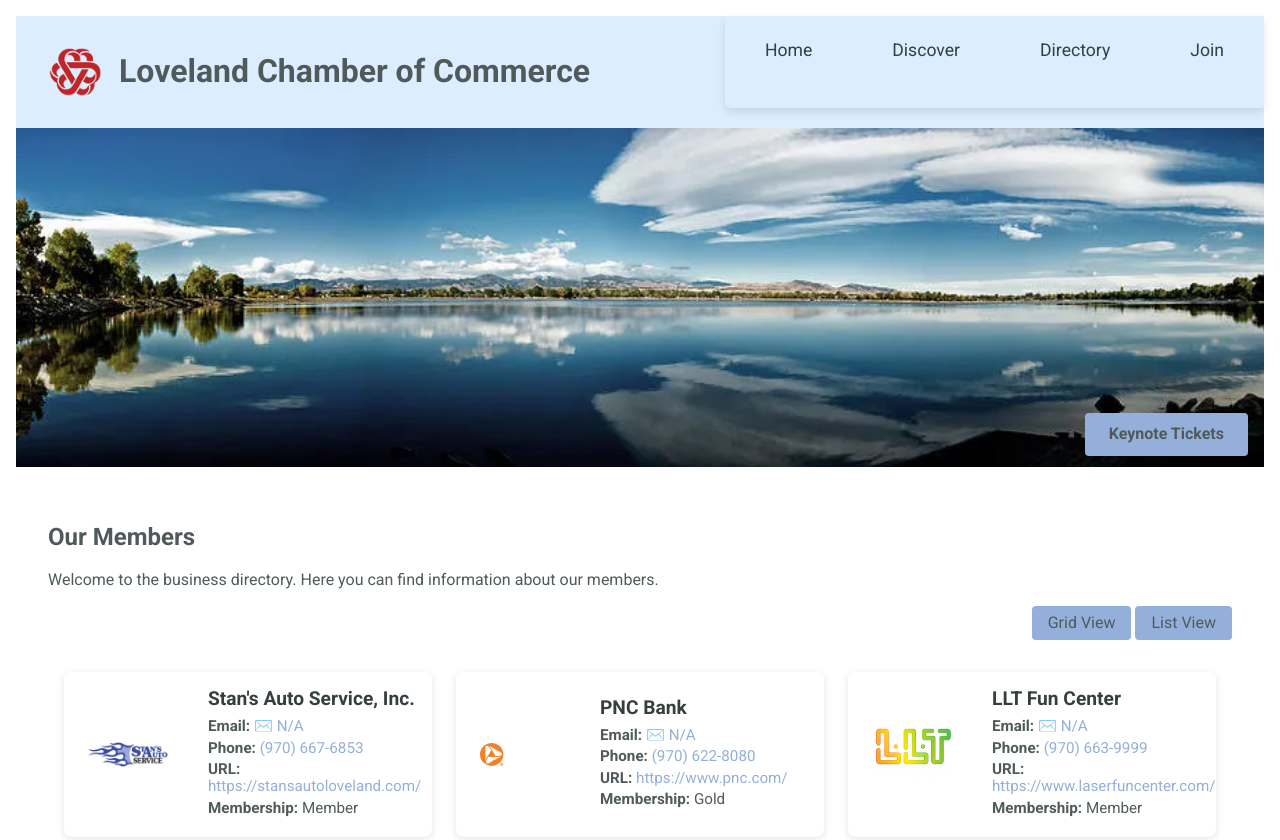
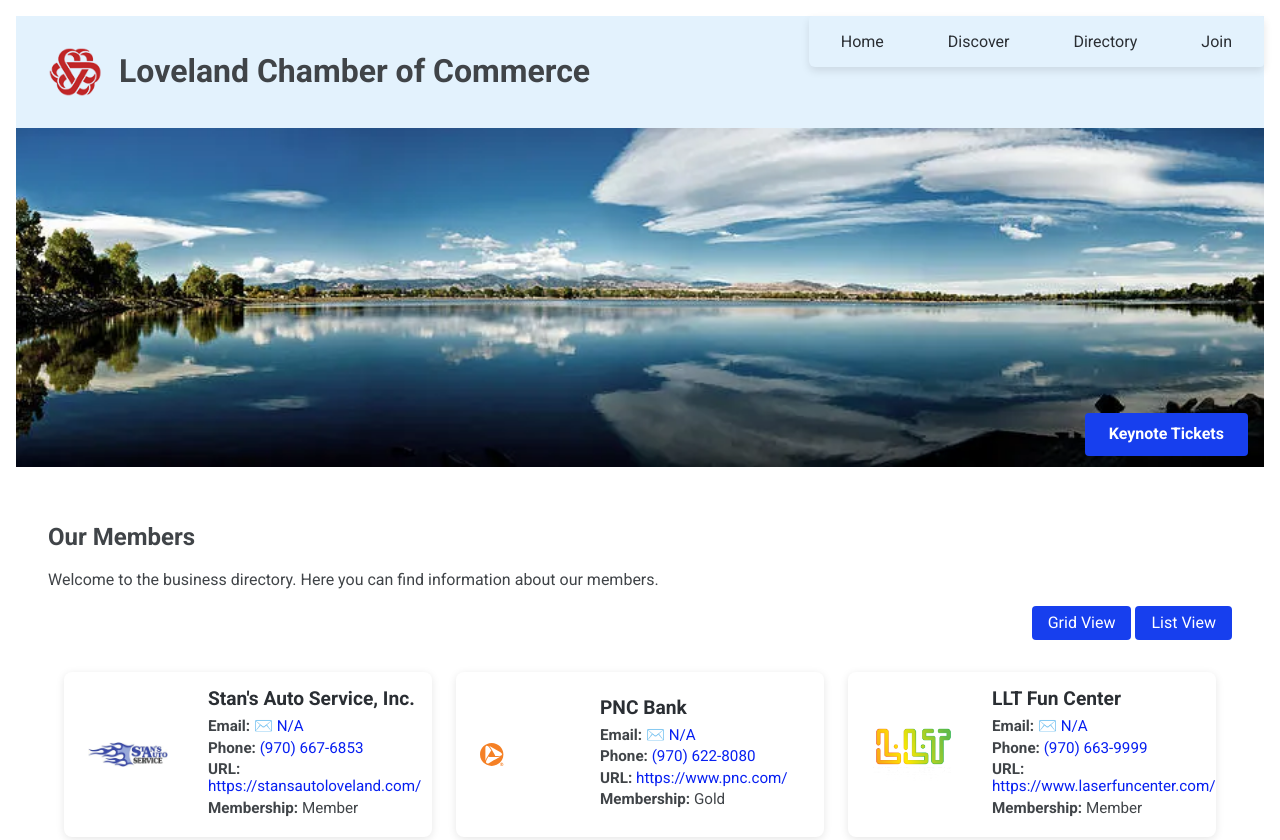
Before and after one commit to jdixon16510/wdd231, a plain HTML site: page chamber/directory.html in a window 1280 px wide. Shown: the top 840 px of the page. Drawn offline with Linux system fonts and the light colour scheme.

Commit message:
unpaded colors contrast

```diff
--- a/chamber/styles/large.css
+++ b/chamber/styles/large.css
@@ -33,6 +33,11 @@
      text-decoration: none;
      color: var(--primary-color);
      transition: background-color 0.3s ease, color 0.3s ease;
+     padding: 0.5rem 1rem;
+     font-size: 1rem;
+     line-height: 1.2;
+     min-height: auto;
+     display: inline-block;
    }
 
    nav a:hover {
--- a/chamber/styles/small.css
+++ b/chamber/styles/small.css
@@ -1,18 +1,13 @@
 :root {
-   --alice-blue: #dcedff;
-   --powder-blue: #94b0da;
-   --cool-gray: #8f91a2;
-   --davys-gray: #505a5b;
-   --outer-space: #343f3e;
+   --primary-color: #2a2e33;
+   --secondary-color: #e3f2fd;
+   --accent-color: #0820f1;
+   --text-color: #404448;
+   --bg-color: #ffffff;
+   --footer-bg: #5c5e70;
+   --cta-bg: #173fee;
+ }
 
-   --primary-color: var(--outer-space);
-   --secondary-color: var(--alice-blue);
-   --accent-color: var(--powder-blue);
-   --text-color: var(--davys-gray);
-   --bg-color: #ffffff;
-   --footer-bg: var(--cool-gray);
-   --cta-bg: var(--powder-blue);
- }
 
  /* Shared padding */
  body,
@@ -148,7 +143,7 @@
  .cta,
  button {
    background-color: var(--cta-bg);
-   color: var(--text-color);
+   color: white;
    border: none;
    padding: 0.5rem 1rem;
    border-radius: 4px;
@@ -262,9 +257,9 @@
 
  /* Footer */
  footer {
-   background-color: var(--footer-bg);
+   background-color: var(--secondary-color);
    text-align: center;
-   color: var(--bg-color);
+   color: var(--text-color);
  }
  footer .social {
    margin: 1rem 0;
```
